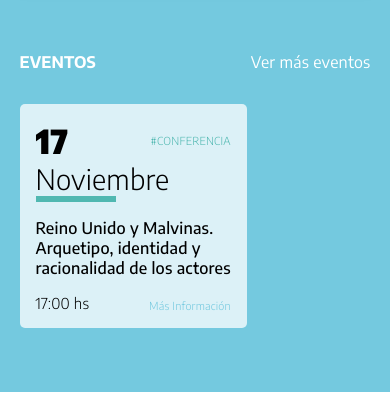
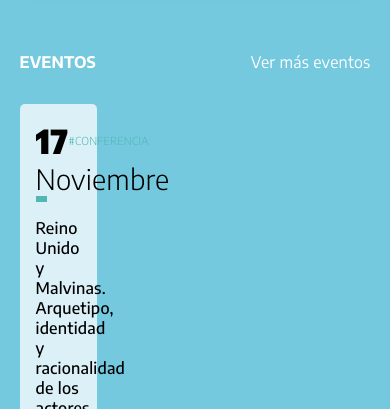
Before and after one commit to Tinchobtt/FMC, a plain HTML site: page index.html in a window 390 px wide. Shown: the part 981-1390 px from the top of the page. Drawn offline with Linux system fonts and the light colour scheme.

Commit message:
Se agregaron los 4 eventos responsive

```diff
--- a/style.css
+++ b/style.css
@@ -236,10 +236,12 @@ nav ul li{
 }
 .flex-events{
     display: flex;
+    justify-content: space-between;
     width: 90%;
     margin: auto;
 }
 .event{
+    width: 22%;
     background: rgba(255, 255, 255, 0.75);
     border-radius: 5px;
     padding: 1em;
@@ -267,7 +269,7 @@ nav ul li{
 }
 .month-line{
     background-color: #50B8B1;
-    max-width: 5em;
+    width: 25%;
     height: .4em;
 }
 .event-text{
```
